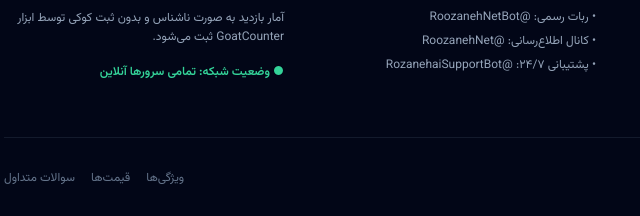
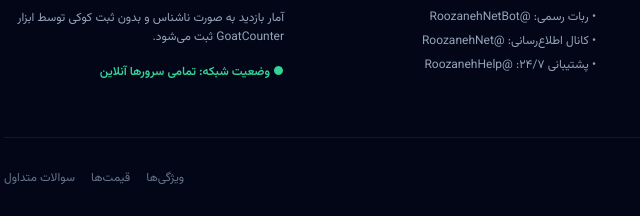
Before and after one commit to roozaneh/kharid-vpn-filter-shekan, a plain HTML site: page index.html in a window 1280 px wide. Shown: the part 4900-5116 px from the top of the page, 28-668 px from the left. Drawn offline with nearby package versions, Linux system fonts and the light colour scheme.

Commit message:
Update support Telegram handle to @RoozanehHelp

```diff
--- a/index.html
+++ b/index.html
@@ -734,7 +734,7 @@
           <ul class="space-y-2">
             <li><a href="https://t.me/RoozanehNetBot?start=gh_vpn" class="hover:text-emerald-400 transition">• ربات رسمی: @RoozanehNetBot</a></li>
             <li><a href="https://t.me/RoozanehNet" class="hover:text-emerald-400 transition">• کانال اطلاع‌رسانی: @RoozanehNet</a></li>
-            <li><a href="https://t.me/RozanehaiSupportBot" class="hover:text-emerald-400 transition">• پشتیبانی ۲۴/۷: @RozanehaiSupportBot</a></li>
+            <li><a href="https://t.me/RoozanehHelp" class="hover:text-emerald-400 transition">• پشتیبانی ۲۴/۷: @RoozanehHelp</a></li>
           </ul>
         </div>
 
```
